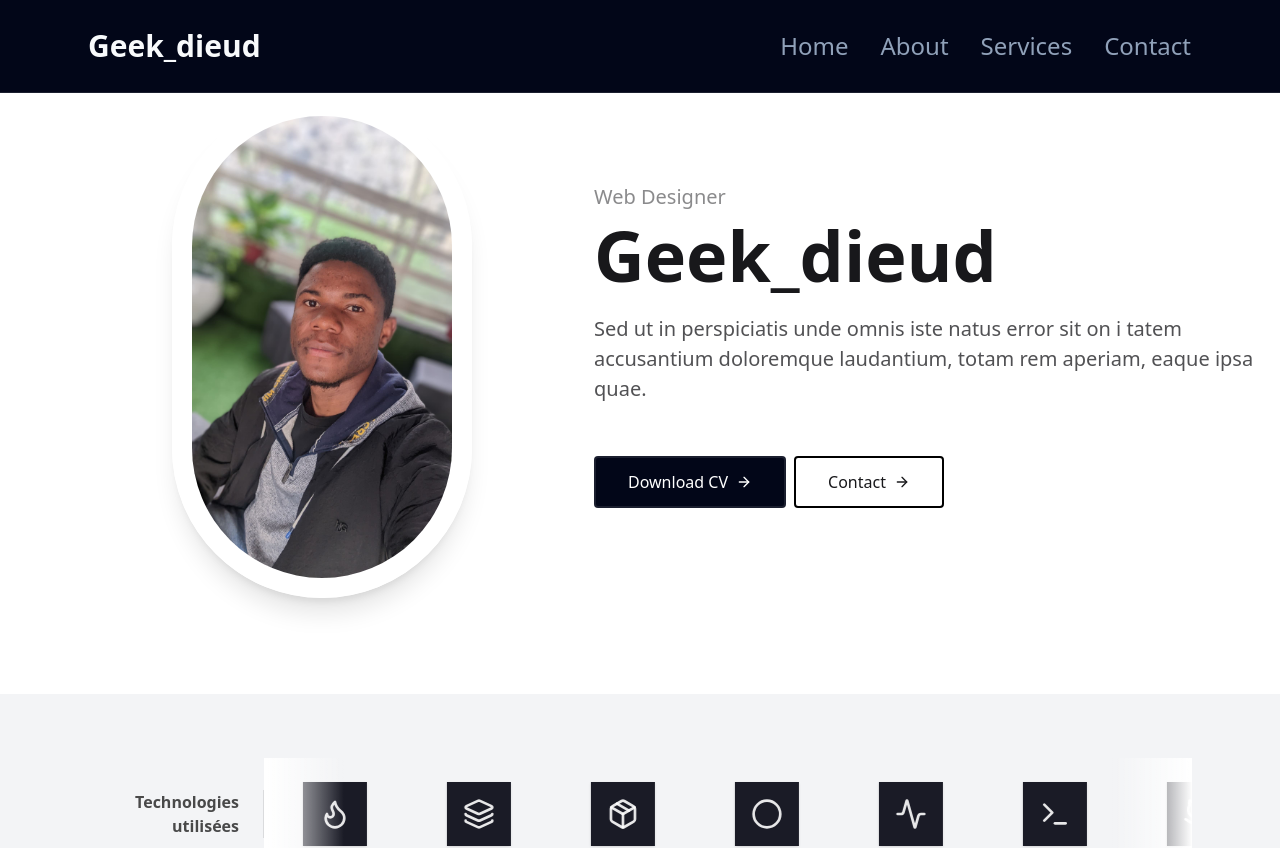
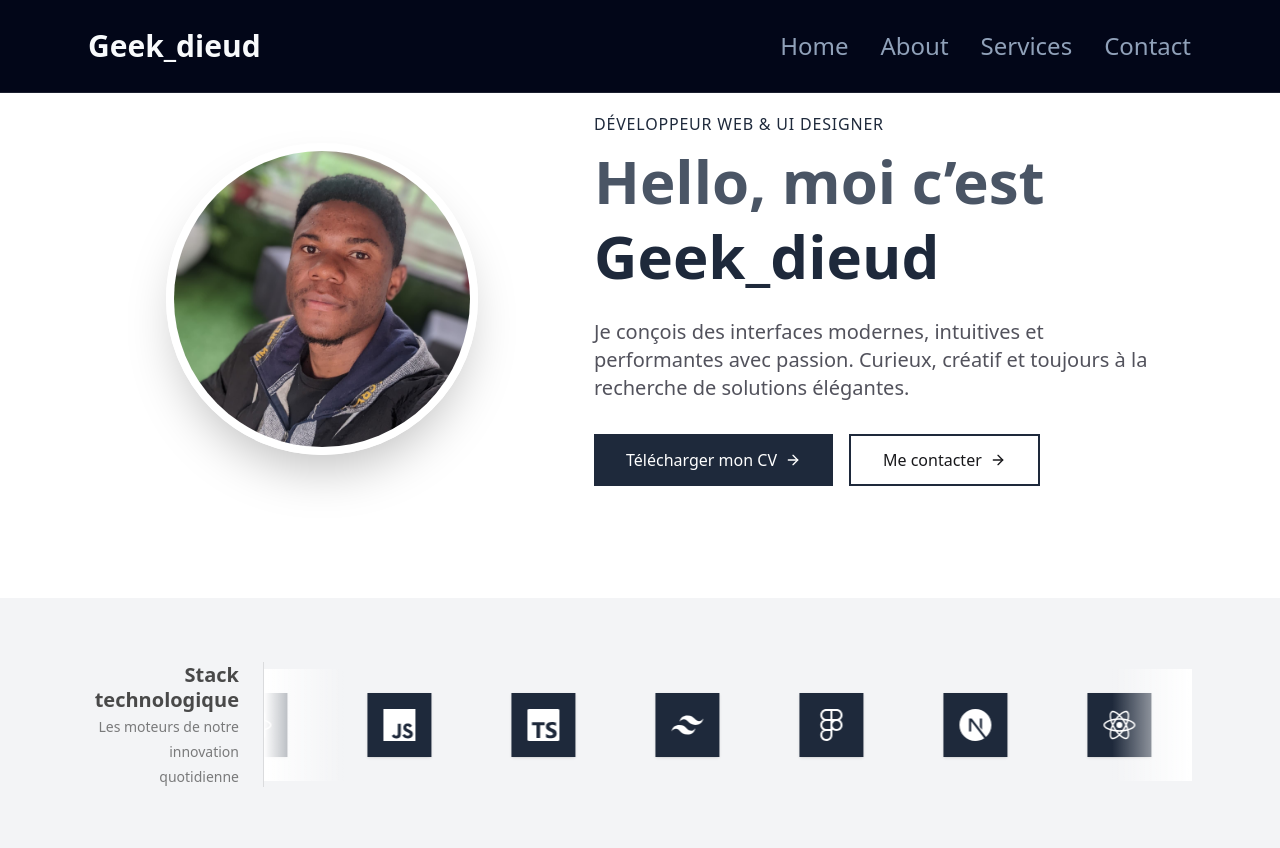
Before and after one commit to Koliama-code/portofolio_v2, a Next.js app: page / in a window 1280 px wide. Shown: the top 848 px of the page. Built offline with nearby package versions, Linux system fonts and the light colour scheme.

Commit message:
amélioration de la section héro

```diff
--- a/app/Components/Hero.tsx
+++ b/app/Components/Hero.tsx
@@ -5,45 +5,51 @@ import Image from "next/image";
 
 const Hero = () => {
   return (
-    <section className="ezy__header6 light py-14 md:py-24 bg-white dark:bg-[#0b1727] text-zinc-900 dark:text-white">
+    <section className="py-16 md:py-28 bg-white dark:bg-[#0b1727] text-zinc-900 dark:text-white">
       <div className="container px-4 mx-auto relative">
-        <div className="grid grid-cols-12 gap-6">
+        <div className="grid grid-cols-12 gap-6 items-center">
+          {/* Image */}
           <div className="col-span-12 lg:col-span-5 xl:col-span-4 xl:col-start-2 text-center lg:text-start">
-            <Image
-              src={logo}
-              width={300}
-              height={200}
-              alt=""
-              className="border-[20px] border-white dark:border-slate-800 shadow-xl rounded-full mx-auto"
-            />
+            <div className="w-78 h-78 mx-auto overflow-hidden rounded-full border-[8px] border-white dark:border-slate-800 shadow-2xl">
+              {" "}
+              <Image
+                src={logo}
+                alt="Photo de Geek_dieud"
+                width={256}
+                height={256}
+                className="object-cover w-full h-full"
+              />{" "}
+            </div>
           </div>
+
+          {/* Texte */}
           <div className="col-span-12 lg:col-span-7 xl:col-start-6 lg:pl-6 xl:pl-12 text-center lg:text-start">
             <div className="flex flex-col justify-center h-full">
-              <p className="text-xl leading-normal mb-2 opacity-50">
-                Web Designer
+              <p className="text-[#1e293b] font-medium uppercase tracking-wider mb-2">
+                Développeur Web & UI Designer
               </p>
-              <h2 className="text-3xl font-bold leading-none md:text-[70px] mb-6">
-                Geek_dieud
-              </h2>
-              <p className="text-xl leading-normal opacity-75">
-                Sed ut in perspiciatis unde omnis iste natus error sit on i
-                tatem accusantium doloremque laudantium, totam rem aperiam,
-                eaque ipsa quae.
+              <h1 className="text-gray-600 text-4xl md:text-6xl font-extrabold mb-6 leading-tight">
+                Hello, moi c’est <br />
+                <span className="text-[#1e293b] ">Geek_dieud</span>
+              </h1>
+              <p className="text-lg md:text-xl text-zinc-600 dark:text-zinc-300 max-w-xl mx-auto lg:mx-0">
+                Je conçois des interfaces modernes, intuitives et performantes
+                avec passion. Curieux, créatif et toujours à la recherche de
+                solutions élégantes.
               </p>
-              <div className="mt-6 md:mt-12">
+
+              <div className="mt-8 flex flex-wrap justify-center lg:justify-start gap-4">
                 <a
                   href="#!"
-                  className="bg-background py-3 px-8 border-2 text-white hover:bg-opacity-90 rounded mr-2 my-1 duration-300 inline-flex items-center"
+                  className="bg-[#1e293b] text-white py-3 px-8 rounded-lg hover:bg-[#1e293b]-600 transition-all flex items-center gap-2"
                 >
-                  Download CV
-                  <ArrowRight className="ml-2 w-4 h-4" />
+                  Télécharger mon CV <ArrowRight className="w-4 h-4" />
                 </a>
                 <a
-                  href="#!"
-                  className="py-3 px-8 border-2 border-black  hover:bg-black duration-300 hover:text-white rounded my-1 inline-flex items-center"
+                  href="#contact"
+                  className="border-2 border-[#1e293b]  py-3 px-8 rounded-lg hover:bg-[#1e293b] hover:text-white transition-all flex items-center gap-2"
                 >
-                  Contact
-                  <ArrowRight className="ml-2 w-4 h-4" />
+                  Me contacter <ArrowRight className="w-4 h-4" />
                 </a>
               </div>
             </div>
@@ -53,4 +59,5 @@ const Hero = () => {
     </section>
   );
 };
+
 export default Hero;
--- a/app/Components/Techno.tsx
+++ b/app/Components/Techno.tsx
@@ -1,47 +1,50 @@
 "use client";
 import React from "react";
 import {
-  Github,
-  Zap,
-  Flame,
-  Layers,
-  Package,
-  Circle,
-  Activity,
-  Terminal,
-} from "lucide-react";
+  SiNextdotjs,
+  SiReact,
+  SiJavascript,
+  SiTypescript,
+  SiTailwindcss,
+  SiFigma,
+} from "react-icons/si";
+
+const techIcons = [
+  { name: "Next.js", Icon: SiNextdotjs },
+  { name: "React", Icon: SiReact },
+  { name: "JavaScript", Icon: SiJavascript },
+  { name: "TypeScript", Icon: SiTypescript },
+  { name: "Tailwind CSS", Icon: SiTailwindcss },
+  { name: "Figma", Icon: SiFigma },
+];
 
 export default function Techno() {
-  const icons = [
-    Github,
-    Zap,
-    Flame,
-    Layers,
-    Package,
-    Circle,
-    Activity,
-    Terminal,
-  ];
+  const allIcons = [...techIcons, ...techIcons]; // repeat for infinite loop
 
   return (
     <section className="bg-gray-100 dark:bg-black py-16">
       <div className="relative m-auto max-w-6xl px-6">
         <div className="flex flex-col items-center md:flex-row">
           <div className="md:max-w-44 md:border-r md:pr-6 border-black/10 dark:border-white/10">
-            <h1 className="text-end text-1xl font-bold text-black/70 dark:text-white/70">
-              Technologies utilisées
+            <h1 className="text-end text-xl font-bold text-black/70 dark:text-white/70 leading-tight">
+              Stack technologique
+              <br />
+              <span className="text-sm font-normal text-black/50 dark:text-white/50">
+                Les moteurs de notre innovation quotidienne
+              </span>
             </h1>
           </div>
 
           <div className="relative py-6 md:w-[calc(100%-11rem)] overflow-hidden">
             {/* Slider */}
             <div className="animate-slide flex gap-20 w-max">
-              {[...icons, ...icons].map((Icon, i) => (
+              {allIcons.map(({ Icon, name }, i) => (
                 <div
                   key={i}
-                  className="w-16 h-16 bg-[#1a1b26] rounded-xl flex items-center justify-center shadow hover:scale-105 transition-transform"
+                  className="w-16 h-16 bg-[#1e293b] rounded-xl flex items-center justify-center shadow hover:scale-105 transition-transform"
+                  title={name}
                 >
-                  <Icon className="h-8 w-8 text-white/90" />
+                  <Icon className="h-8 w-8 text-white" />
                 </div>
               ))}
             </div>
--- a/package.json
+++ b/package.json
@@ -17,6 +17,7 @@
     "next": "15.3.2",
     "react": "^19.0.0",
     "react-dom": "^19.0.0",
+    "react-icons": "^5.5.0",
     "tailwind-merge": "^3.3.0"
   },
   "devDependencies": {
```
Also changed, not shown: 1 other file (tests, documents, lock files or other folders).
